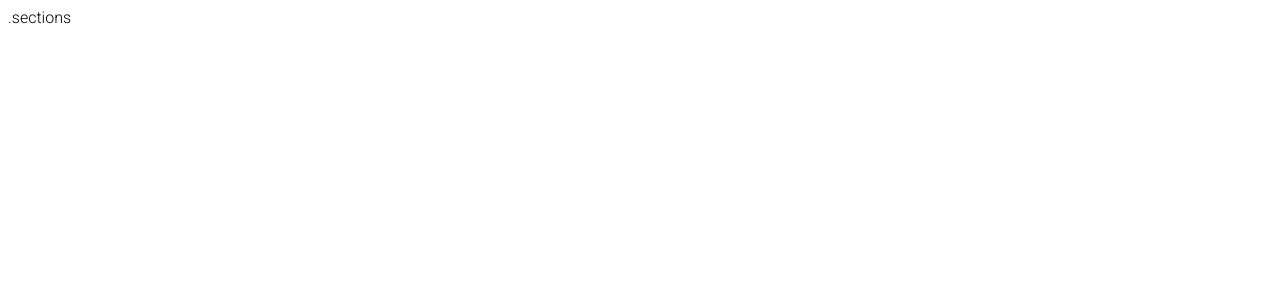
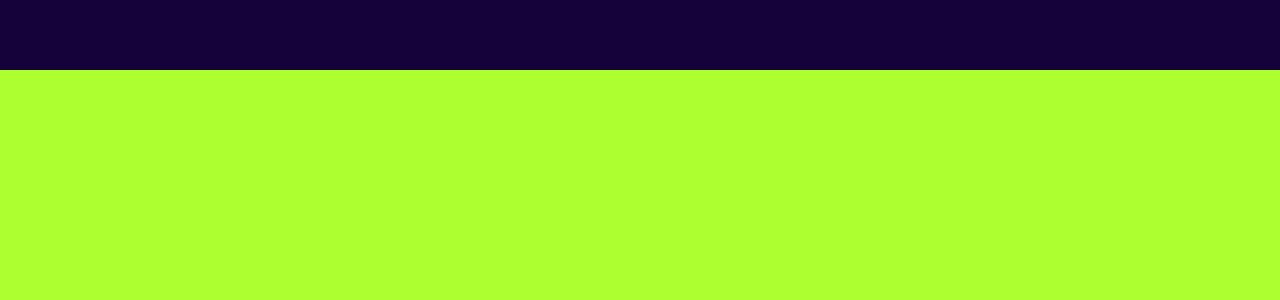
Before and after one commit to jeanlouisHERVE/PORTOFOLIO, a React (Create React App) app: page / in a window 1280 px wide. Shown: the top 300 px of the page. Built offline with nearby package versions, Linux system fonts and the light colour scheme.

Commit message:
display of the AppPage

```diff
--- a/public/index.html
+++ b/public/index.html
@@ -18,6 +18,8 @@
     <style>
       * {
         font-family: 'Roboto', sans-serif;
+        margin: 0;
+        overflow-x: hidden;
       }
     </style>
   </head>
--- a/src/App.jsx
+++ b/src/App.jsx
@@ -1,10 +1,23 @@
+import "./app.scss";
+
+import Contact from "./components/Contact";
+import Portfolio from "./components/Portfolio";
+import Testimonials from "./components/Testimonials";
 import Topbar from "./components/Topbar";
+import Works from "./components/Works";
+import Intro from "./components/Intro";
 
 function App() {
   return (
     <div className="App">
      <Topbar />
-     .sections
+     <div className="sections">
+        <Intro />
+        <Portfolio />
+        <Works />
+        <Testimonials />
+        <Contact />
+     </div>
     </div>
   );
 }
--- /dev/null
+++ b/src/app.scss
@@ -0,0 +1,23 @@
+.App {
+  height: 100vh;
+
+  .sections{
+    width: 100%;
+    height: calc(100vh - 70px);
+    background-color: lightsalmon;
+    position: relative;
+    top: 70px;
+    scroll-behavior: smooth;
+    scroll-snap-type: y mandatory;
+    scrollbar-width: none; //for firefox
+    &::-webkit-scrollbar{
+        display: none;
+    }
+
+    > *{
+      width: 100%;
+      height: calc(100vh - 70px);
+      scroll-snap-align: start;
+    }
+  }
+}
--- a/src/components/Topbar/index.jsx
+++ b/src/components/Topbar/index.jsx
@@ -2,7 +2,7 @@
 
 export default function Topbar() {
   return (
-    <div classNam="topbar">
+    <div className="topbar">
 
     </div>
   )
--- a/src/components/Topbar/styles.scss
+++ b/src/components/Topbar/styles.scss
@@ -1,6 +1,7 @@
 .topbar {
-
   background-color: #15023a;
   width: 100%;
   height: 70px;
+  position: fixed;
+  top: 0;
 }
```
